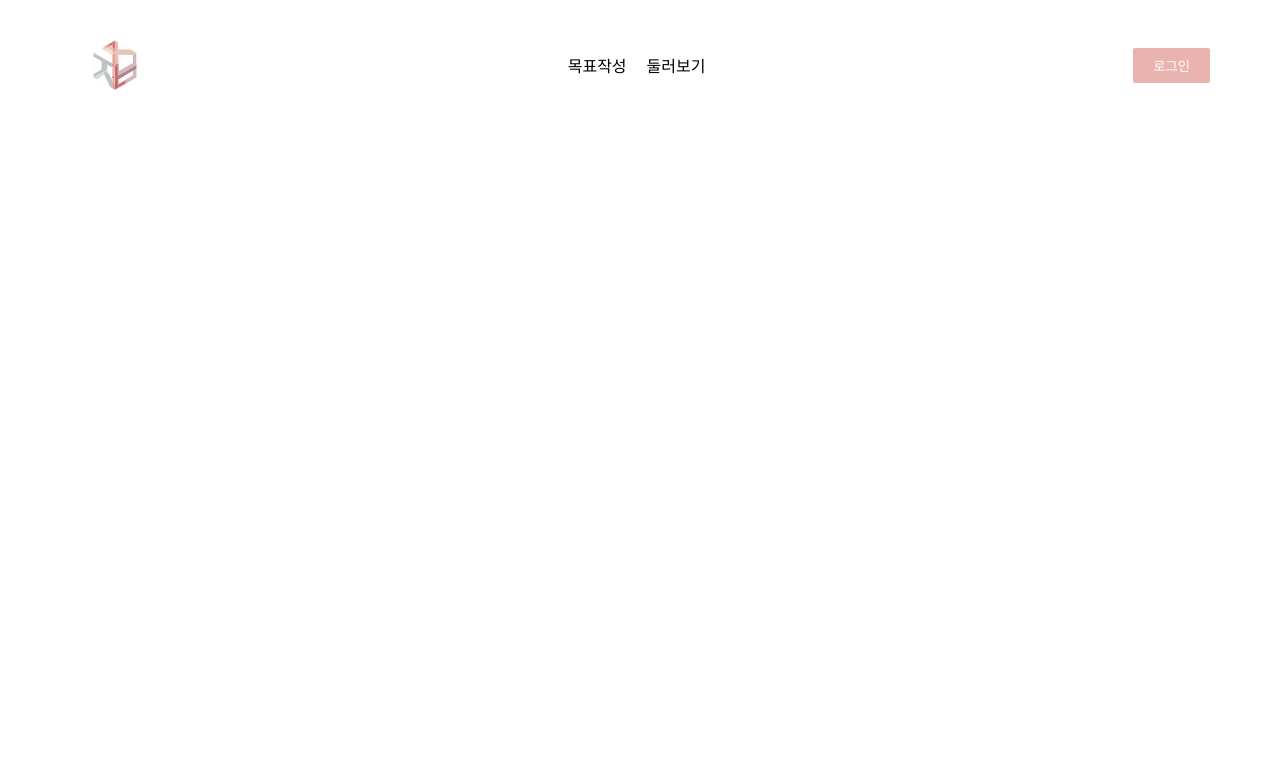
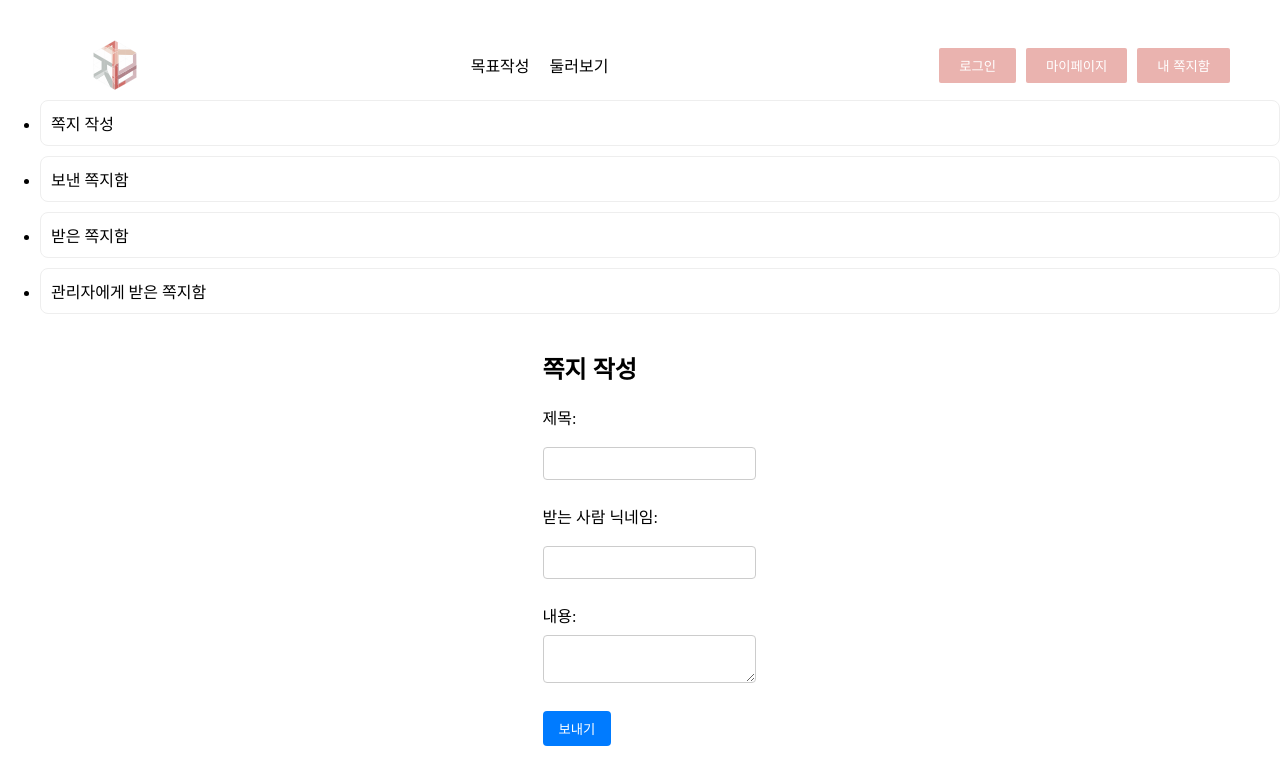
Before and after one commit to sparta-100days/100days-frontend, a Vue app: page /message in a window 1280 px wide. Before the commit this address had no page. Shown: the top 784 px of the page. Built offline with nearby package versions, Linux system fonts and the light colour scheme.

Commit message:
⭐feat: 로그인,회원가입,목표리스트 연결

```diff
--- a/package.json
+++ b/package.json
@@ -11,6 +11,7 @@
   "dependencies": {
     "@popperjs/core": "2.11.5",
     "@vue/cli-service": "^5.0.8",
+    "axios": "^1.6.8",
     "bootstrap": "5.1.3",
     "pinia": "2.0.14",
     "prismjs": "1.28.0",
--- a/src/App.vue
+++ b/src/App.vue
@@ -10,7 +10,9 @@ import MenuBar from "@/components/MenuLinks.vue";
 
 export default {
   name: "App",
-  components: { MenuBar },
+  components: {
+    MenuBar,
+  },
 };
 </script>
 
--- a/src/assets/css/Menu.css
+++ b/src/assets/css/Menu.css
@@ -40,7 +40,7 @@
     top: 30px; /* 상단에서 30px 띄워진 위치에 고정 */
     left: 0;
     width: 100%;
-    z-index: 1000;
+    z-index: 999;
     height: 70px; /* 메뉴의 높이만큼 설정 (전체 높이에서 30px을 뺀 값) */
     display: flow;
 }
@@ -56,6 +56,9 @@
     margin: 0 10px;
     text-decoration: none;
 }
+.account-menu{
+    margin-right: 50px;
+}
 
 .login-btn {
     background-color: #eab3af;
@@ -64,7 +67,7 @@
     border: none;
     cursor: pointer;
     border-radius: 2px;
-    margin-right: 80px;
+    margin-right: 10px;
 }
 
 .dropdown {
--- a/src/components/MenuLinks.vue
+++ b/src/components/MenuLinks.vue
@@ -6,9 +6,17 @@
         <router-link to="/create-resolution">목표작성</router-link>
         <router-link to="/resolutions">둘러보기</router-link>
       </div>
-      <router-link to="/login" v-if="windowWidth > 768" custom v-slot="{ navigate }">
-        <button class="login-btn" @click="navigate">로그인</button>
-      </router-link>
+      <div class="account-menu" v-if="windowWidth > 768">
+        <router-link to="/login">
+          <button class="login-btn">로그인</button>
+        </router-link>
+        <router-link to="/myPage">
+          <button class="login-btn">마이페이지</button>
+        </router-link>
+        <router-link to="/message">
+          <button class="login-btn">내 쪽지함</button>
+        </router-link>
+      </div>
       <div class="dropdown" v-else>
         <button class="dropdown-btn" @click="toggleDropdown">메뉴</button>
         <div v-show="showDropdown" class="dropdown-content">
--- a/src/router/router.js
+++ b/src/router/router.js
@@ -5,6 +5,7 @@ import ResolutionPage from "../views/resolution/ResolutionPage.vue";
 import CreateResolution from "@/views/resolution/CreateResolution.vue";
 import Login from "@/views/user/Login.vue";
 import SignUp from "@/views/user/SignUp.vue";
+import Message from "@/views/Message.vue";
 
 
 const routes = [
@@ -37,7 +38,12 @@ const routes = [
     path: "/signup",
     name: "signup",
     component: SignUp,
-  }
+  },
+  {
+    path: "/message",
+    name: "message",
+    component: Message,
+  },
 ];
 
 const router = createRouter({
--- /dev/null
+++ b/src/views/Message.vue
@@ -0,0 +1,81 @@
+<template>
+  <div class="message-container">
+    <div class="side-message-menu">
+      <ul>
+        <li @click="selectMenu('write')">쪽지 작성</li>
+        <li @click="selectMenu('sent')">보낸 쪽지함</li>
+        <li @click="selectMenu('received')">받은 쪽지함</li>
+        <li @click="selectMenu('admin')">관리자에게 받은 쪽지함</li>
+      </ul>
+    </div>
+    <div class="main-content">
+      <div v-if="selectedMenu === 'write'">
+        <h2>쪽지 작성</h2>
+        <form @submit.prevent="submitMessage">
+          <div class="form-group">
+            <label for="title">제목:</label>
+            <input type="text" id="title" v-model="message.title" required>
+          </div>
+          <div class="form-group">
+            <label for="receiverNickname">받는 사람 닉네임:</label>
+            <input type="text" id="receiverNickname" v-model="message.receiverNickname" required>
+          </div>
+          <div class="form-group">
+            <label for="content">내용:</label>
+            <textarea id="content" v-model="message.content" required></textarea>
+          </div>
+          <button type="submit" class="submit-btn">보내기</button>
+        </form>
+
+      </div>
+    </div>
+
+  </div>
+
+</template>
+
+<script>
+export default {
+  data() {
+    return {
+      selectedMenu: "write",
+      message: {
+        title: "",
+        receiverNickname: "",
+        content: "",
+      },
+    };
+  },
+  methods: {
+    selectMenu(menu) {
+      this.selectedMenu = menu;
+    },
+    summitMessage() {
+      // 여기에 쪽지 전송 구현
+      alert("쪽지가 전송되었습니다.");
+      //초기화
+      this.message.title = "";
+      this.message.receiverNickname = "";
+      this.message.content = "";
+    },
+  },
+};
+</script>
+
+
+<style>
+.side-message-menu {
+  flex: 1;
+  margin-top: 100px;
+}
+.side-message-menu li {
+  padding: 10px;
+  border: 1px solid #eee;
+  border-radius: 8px;
+  margin-bottom: 10px;
+  cursor: pointer;
+}
+.main-content {
+  flex: 3;
+}
+</style>
--- a/src/views/resolution/ResolutionList.vue
+++ b/src/views/resolution/ResolutionList.vue
@@ -16,25 +16,34 @@
 </template>
 
 <script>
+import axios from "axios";
+
 export default {
   data() {
     return {
       searchQuery: '',
       resolutions: [
-        // 샘플 데이터
-        { title: "목표 1", category: "건강", likeCount: 10, id: 1 },
-        { title: "목표 2", category: "학습", likeCount: 20, id: 2 },
-        { title: "목표 3", category: "취미", likeCount: 5, id: 3 },
-        // 추가 샘플 데이터
       ],
     };
+  },
+  mounted(){
+    this.getAllData();
   },
 
   methods: {
     goToResolutionDetail(resolution) {
+      this.$router.push(`/resolution/${resolution.id}`)
+    },
+    async getAllData(){
+      const token = localStorage.getItem("AccessToken");
       // 클릭한 목표의 상세 페이지로 네비게이션
-      this.$router.push(`/resolution/${resolution.id}`);
-      console.log('상세 페이지로 이동:', resolution.title);
+      const data = await axios.get("http://localhost:8080/api/v1/resolution", {
+        headers: {
+          Authorization: `Bearer ${token}`, // 헤더에 토큰을 추가합니다.
+        },
+      });
+      console.log(data);
+      this.resolutions = data.data.content;
     },
     // eslint-disable-next-line no-unused-vars
     searchResolutions(query) {
--- a/src/views/user/Login.vue
+++ b/src/views/user/Login.vue
@@ -20,6 +20,7 @@
 
 <script>
 import PasswordResetPopup from "../../components/PasswordResetPopup.vue";
+import axios from "axios";
 
 export default {
   data() {
@@ -35,10 +36,15 @@ export default {
     PasswordResetPopup,
   },
   methods: {
-    submitLogin() {
-      // 로그인 요청 로직을 여기에 구현합니다.
-      console.log('Login request:', this.loginRequest);
-      // API 호출 로직을 여기에 추가합니다.
+    async submitLogin() {
+      // 로그인 요청 로직을 여기에 구현
+      const response = await axios.post(
+        "http://localhost:8080/api/users/login",
+        { email: this.loginRequest.email, password: this.loginRequest.password }
+      );
+      console.log("로그인 요청: ", response.data.accessToken);
+      localStorage.setItem("AccessToken", response.data.accessToken);
+      console.log("토큰: ", localStorage.getItem("AccessToken"));
     },
     goToSignUp() {
       // 회원가입 페이지로 이동하는 로직을 여기에 구현합니다.
```
Also changed, not shown: 1 other file (tests, documents, lock files or other folders).
